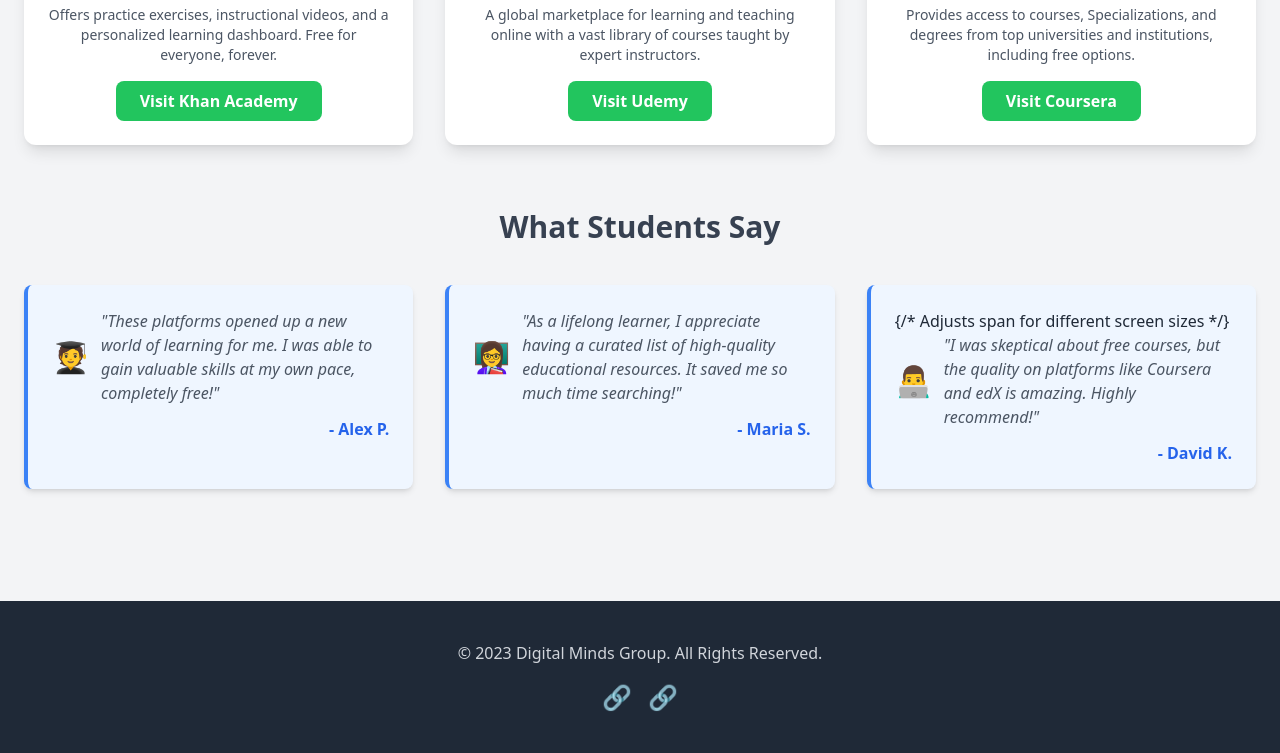
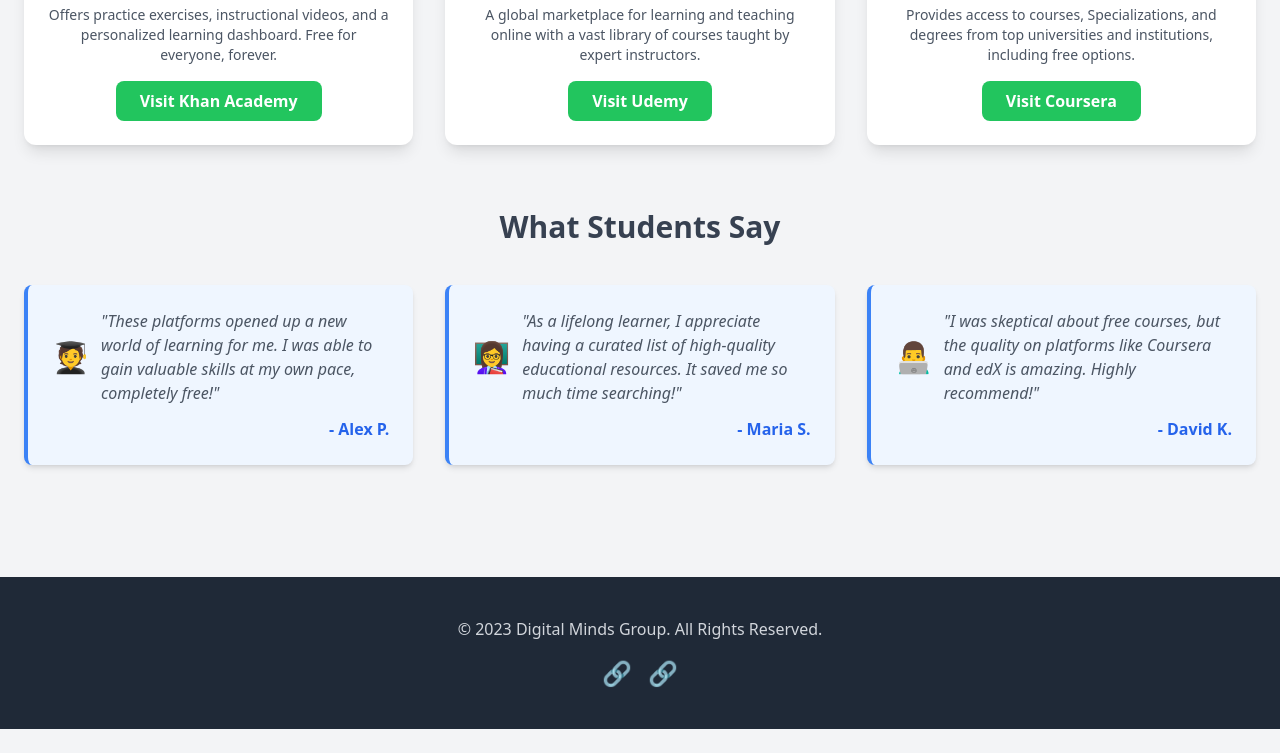
Before and after one commit to Wild-er/digital-minds, a plain HTML site: page index.html in a window 1280 px wide. Shown: the part 751-1504 px from the top of the page. After the commit the page ends 1480 px from the top, so only its background shows below. Drawn offline with nearby package versions, Linux system fonts and the light colour scheme.

Commit message:
Update index.html

```diff
--- a/index.html
+++ b/index.html
@@ -84,7 +84,7 @@
                     </div>
                     <p class="text-right text-blue-600 font-semibold">- Maria S.</p>
                 </div>
-                <div class="bg-blue-50 p-6 rounded-lg shadow-md border-l-4 border-blue-500 md:col-span-2 lg:col-span-1"> {/* Adjusts span for different screen sizes */}
+                <div class="bg-blue-50 p-6 rounded-lg shadow-md border-l-4 border-blue-500 md:col-span-2 lg:col-span-1">
                     <div class="flex items-center mb-3">
                         <span class="text-3xl mr-3">👨‍💻</span>
                         <p class="text-gray-600 italic">"I was skeptical about free courses, but the quality on platforms like Coursera and edX is amazing. Highly recommend!"</p>
```
